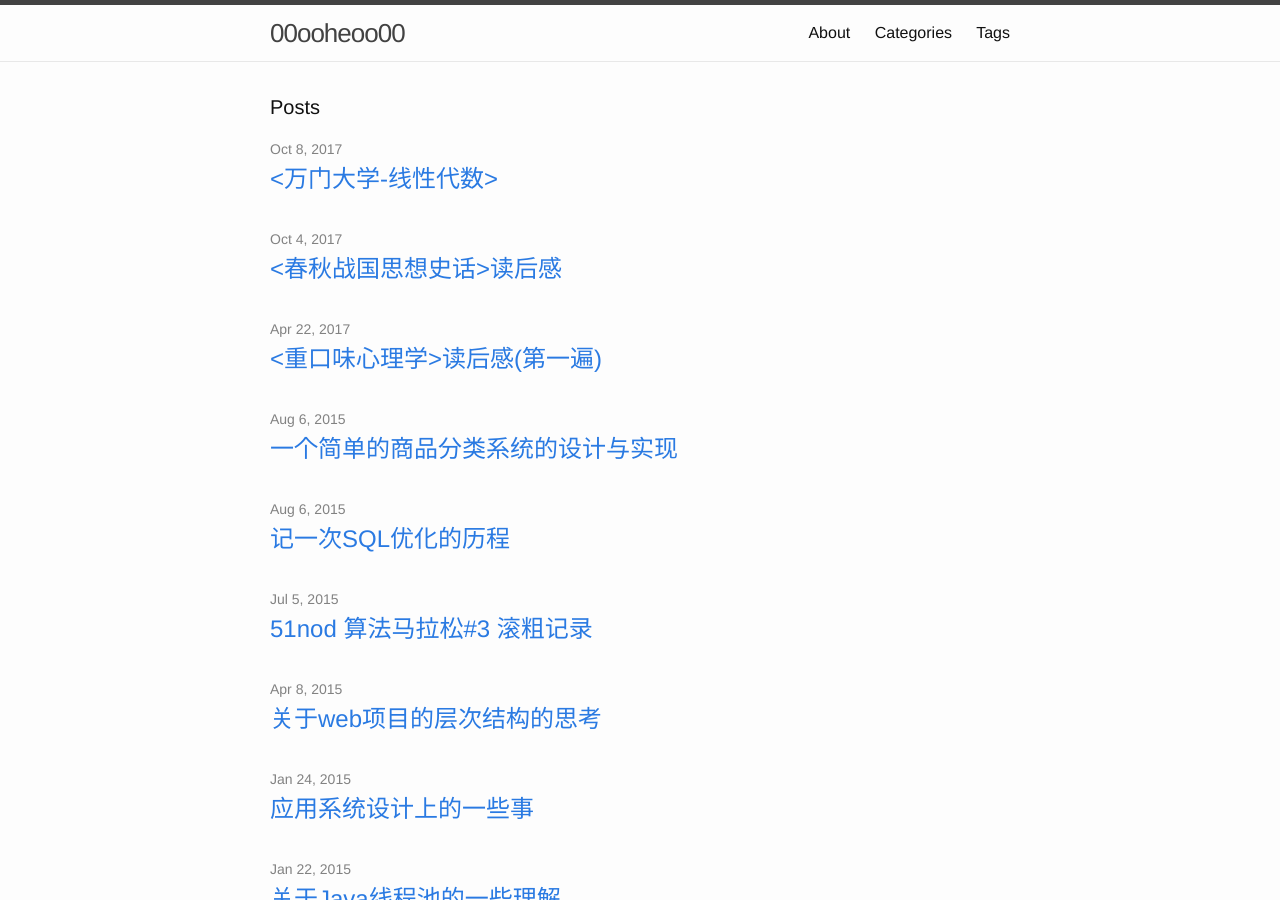
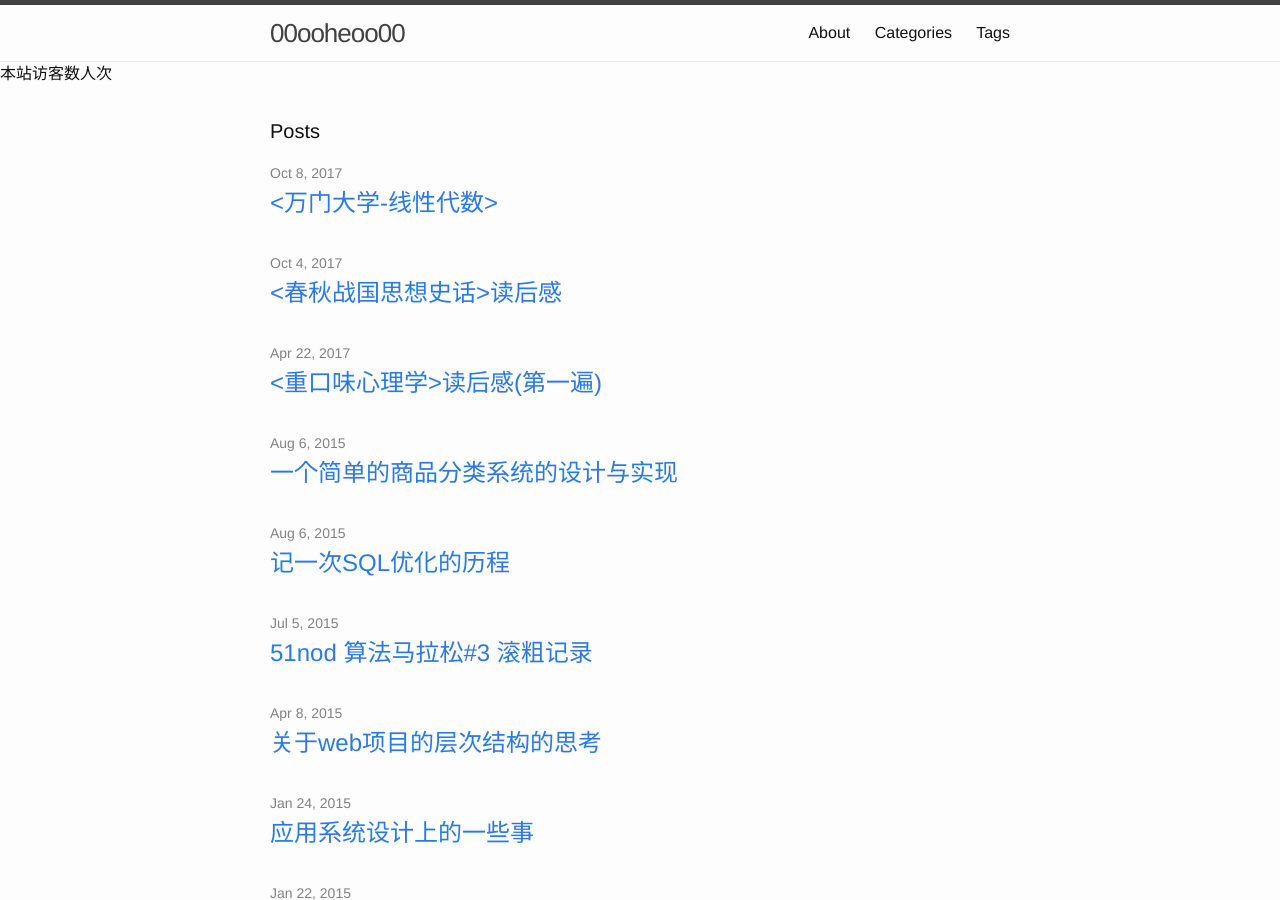
Before and after one commit to zhiyu-he/blog, a Jekyll site: the page built from index.html, in a window 1280 px wide and 900 px high. Built offline with Jekyll 4.4.1, drawn with Linux system fonts in a browser that asks for light colours; comment, search, counter and statistics services are not loaded.

Commit message:
[conf] ADD: add view counter
Change-Id: If9fd9aa0b2078dc6b13f12c3d7e07f3f7a66e511

```diff
--- a/_layouts/default.html
+++ b/_layouts/default.html
@@ -1,4 +1,6 @@
 <!DOCTYPE html>
+<script async src="//dn-lbstatics.qbox.me/busuanzi/2.3/busuanzi.pure.mini.js">
+</script>
 <html>
 
   {% include head.html %}
@@ -6,7 +8,9 @@
   <body>
 
     {% include header.html %}
-
+	<span id="busuanzi_container_site_uv">
+	  本站访客数<span id="busuanzi_value_site_uv"></span>人次
+	</span>
     <div class="page-content">
       <div class="wrapper">
         {{ content }}
```
